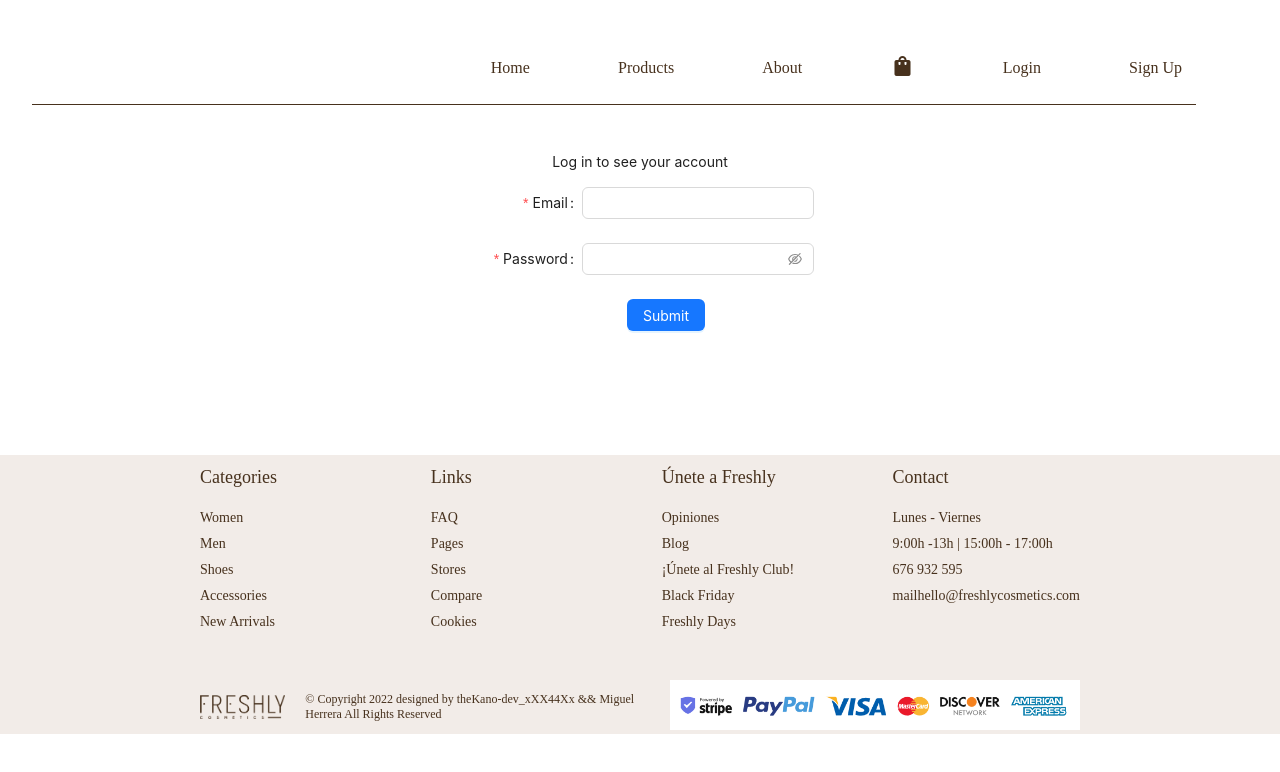
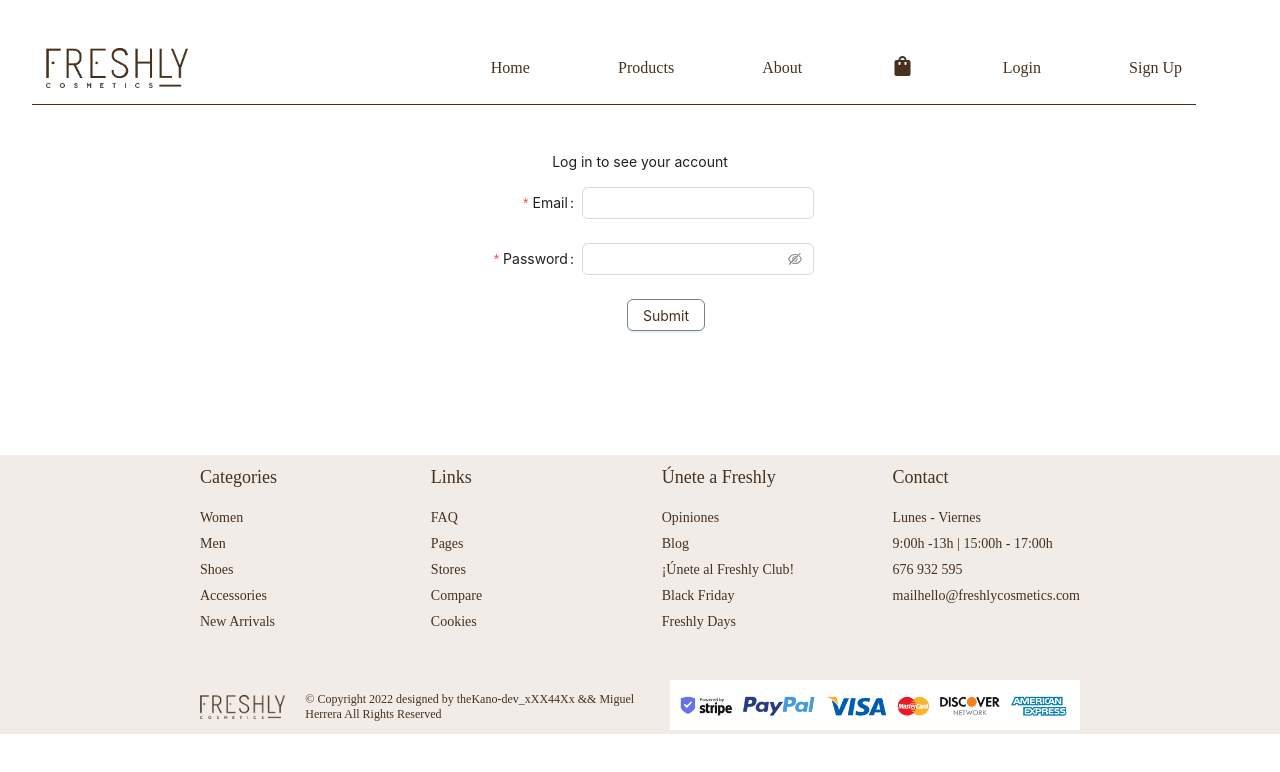
Before and after one commit to sergiokano/React_E-commerce, a React (Create React App) app: page /login in a window 1280 px wide. Shown: the top 772 px of the page. Built offline with nearby package versions, Linux system fonts and the light colour scheme; a web font is replaced by a local one.

Commit message:
Color changed, Buttons changed

```diff
--- a/src/components/About/About.scss
+++ b/src/components/About/About.scss
@@ -2,7 +2,7 @@
     padding: 20px;
     display: flex;
     gap: 50px;
-    color: lightgrey;
+    color: black;
 
     .left {
       flex: 1;
--- a/src/components/Cart/Cart.jsx
+++ b/src/components/Cart/Cart.jsx
@@ -44,14 +44,14 @@ const Cart = () => {
             size: "small",
             border: "1px solid gray",
             background: "transparent",
-            color: "lightGray",
+            color: "#47311d",
           }}
             onClick={clearCart}>Clear</Button>
           <Button style={{
             size: "small",
             border: "1px solid gray",
             background: "transparent",
-            color: "lightGray",
+            color: "#47311d",
           }}
             onClick={() => createNewOrder()}>Buy <CreditCardOutlined /></Button>
         </div>
--- a/src/components/Cart/Cart.scss
+++ b/src/components/Cart/Cart.scss
@@ -1,5 +1,7 @@
+@import "../../App.scss";
+
 .container-cart{
-    color: lightgray;
+    color: $color-text;
     display: flex;
     justify-content: space-around;
     flex-direction: column;
--- a/src/components/Header/Header.jsx
+++ b/src/components/Header/Header.jsx
@@ -4,7 +4,7 @@ import { UserContext } from "../../context/UserContext/UserState";
 import { Badge } from "antd";
 import "./Header.scss";
 import { ProductsContext } from "../../context/ProductsContext/ProductsState";
-import logo from "../../img/logo_freshly.png";
+import logo from "../../img/logo_freshly_brown.png";
 
 const Header = () => {
   const { token, logout } = useContext(UserContext);
--- a/src/components/Login/Login.jsx
+++ b/src/components/Login/Login.jsx
@@ -69,7 +69,13 @@ const Login = () => {
           }}
           className="button-container"
         >
-          <Button type="primary" htmlType="submit">
+          <Button style={{
+            size: "small",
+            border: "1px solid gray",
+            background: "transparent",
+            color: "#47311d",
+          }}
+           type="primary" htmlType="submit">
             Submit
           </Button>
         </Form.Item>
--- a/src/components/Login/Login.scss
+++ b/src/components/Login/Login.scss
@@ -1,16 +1,20 @@
-.container-login{
-  color: lightgray;
+@import "../../App.scss";
+
+.container-login {
+  color: $color-text;
   display: flex;
   justify-content: center;
   align-items: center;
   flex-direction: column;
-    form{
-        p{
+
+  form {
+    p {
       text-align: center;
     }
   }
 }
-.button-container{
+
+.button-container {
   display: flex;
   justify-content: center;
 }
--- a/src/components/Products/Product/Product.jsx
+++ b/src/components/Products/Product/Product.jsx
@@ -46,7 +46,7 @@ const Product = () => {
             size: "small",
             border: "1px solid gray",
             background: "transparent",
-            color: "lightGray",
+            color: "#47311d",
           }}
             className="item" onClick={() => addCart(product)}>
             <ShoppingOutlined />
--- a/src/components/Products/Products.jsx
+++ b/src/components/Products/Products.jsx
@@ -39,7 +39,7 @@ const Products = () => {
                       width: 300,
                       border: "1px solid gray",
                       background: "transparent",
-                      color: "lightGray",
+                      color: "#47311d",
                     }}
                   >
                     <img src={images[product.id]} alt="" width={250} />
@@ -48,7 +48,7 @@ const Products = () => {
                       size: "small",
                       border: "1px solid gray",
                       background: "transparent",
-                      color: "lightGray",
+                      color: "#47311d",
                     }}
                       onClick={() => addCart(product)}>
                       <ShoppingOutlined />
@@ -57,7 +57,7 @@ const Products = () => {
                       size: "small",
                       border: "1px solid gray",
                       background: "transparent",
-                      color: "lightGray",
+                      color: "#47311d",
                       margin: "10px"
                     }}><Link to={'product/' + product.id}>See product</Link></Button>
                   </Card>
--- a/src/components/Products/Products.scss
+++ b/src/components/Products/Products.scss
@@ -1,12 +1,15 @@
+@import "../../App.scss";
+
+
 .products-card {
-    color: lightgray;
+    color: $color-text;
     display: flex;
     flex-direction: column;
     flex-wrap: nowrap;
     align-items: center;
 
     .container-products {
-        color: lightgray;
+        color: $color-text;
         display: flex;
         justify-content: space-around;
         flex-direction: row;
--- a/src/components/Register/Register.jsx
+++ b/src/components/Register/Register.jsx
@@ -109,7 +109,14 @@ const onFinish = (values) =>{
           }}
           className="button-container"
         >
-          <Button type="primary" htmlType="submit">
+          <Button
+          style={{
+            size: "small",
+            border: "1px solid gray",
+            background: "transparent",
+            color: "#47311d",
+          }}
+           type="primary" htmlType="submit">
             Submit
           </Button>
         </Form.Item>
```
Lines whose indentation alone changed are shown as unchanged.
